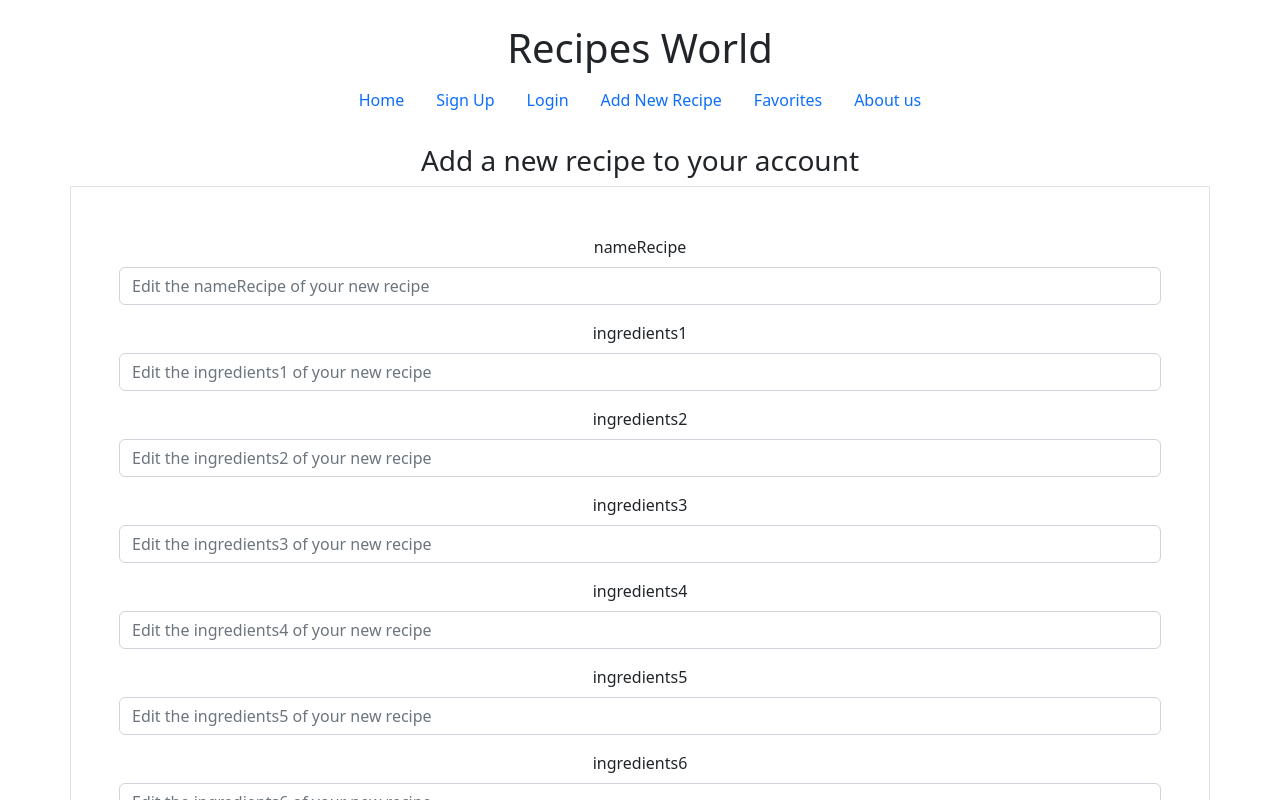
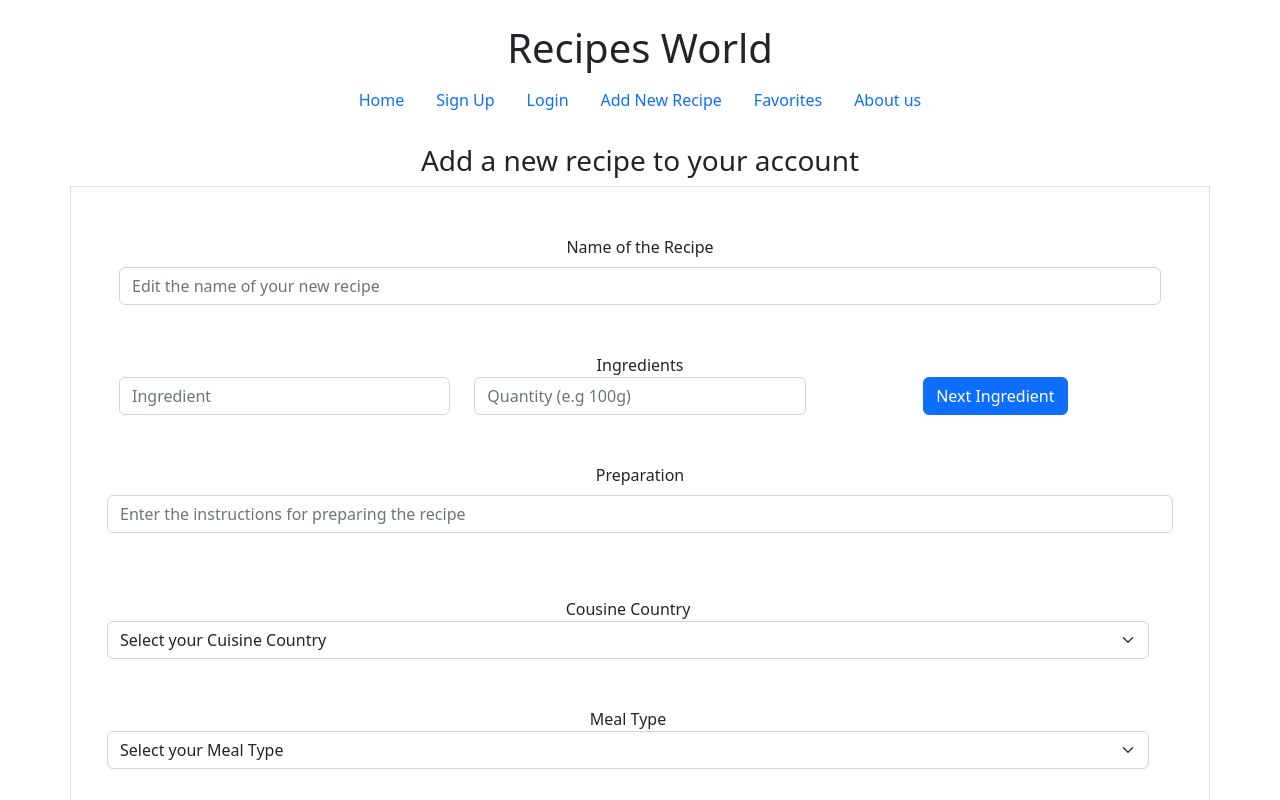
Before and after one commit to mdidomizio/Final-Project---Adelya-Miriam-Fatima, a React (Create React App) app: page /addRecipe in a window 1280 px wide. Shown: the top 800 px of the page. Built offline with nearby package versions, Linux system fonts and the light colour scheme; what yup-password would draw is missing.

Commit message:
improved the layout with the new sytem for ingedient, function for adding new fields still not working

```diff
--- a/src/components/AddRecipeForm.js
+++ b/src/components/AddRecipeForm.js
@@ -11,7 +11,7 @@ const AddRecipeForm = (props) => {
   const [error, setError] = useState(false);
   const [messageAdded, setMessageAdded] = useState(false);
 
-  const container = document.getElementById('input-cont');
+  const ingredientContainer = document.getElementById('input-cont');
   var maxIngredientsAllowed = 20;
   var ingredientCount = 1;
   const addIngredient = () => {
@@ -22,7 +22,7 @@ const AddRecipeForm = (props) => {
   }
   let input = document.createElement('input');
   input.placeholder = 'Enter your ingredient';
-  container.appendChild(input);
+  ingredientContainer.appendChild(input);
 
 }
 
@@ -134,6 +134,11 @@ const AddRecipeForm = (props) => {
       ingredients13: yup.string().max(50, "50 characters or less"),
       ingredients14: yup.string().max(50, "50 characters or less"),
       ingredients15: yup.string().max(50, "50 characters or less"),
+      ingredients16: yup.string().max(50, "50 characters or less"),
+      ingredients17: yup.string().max(50, "50 characters or less"),
+      ingredients18: yup.string().max(50, "50 characters or less"),
+      ingredients19: yup.string().max(50, "50 characters or less"),
+      ingredients20: yup.string().max(50, "50 characters or less"),
       measurement1: yup.string().max(50, "50 characters or less").required(),
       measurement2: yup.string().max(50, "50 characters or less"),
       measurement3: yup.string().max(50, "50 characters or less"),
@@ -149,6 +154,11 @@ const AddRecipeForm = (props) => {
       measurement13: yup.string().max(50, "50 characters or less"),
       measurement14: yup.string().max(50, "50 characters or less"),
       measurement15: yup.string().max(50, "50 characters or less"),
+      measurement16: yup.string().max(50, "50 characters or less"),
+      measurement17: yup.string().max(50, "50 characters or less"),
+      measurement18: yup.string().max(50, "50 characters or less"),
+      measurement19: yup.string().max(50, "50 characters or less"),
+      measurement20: yup.string().max(50, "50 characters or less"),
       instruction: yup.string().required(),
       url: yup.string().required(),
     }),
@@ -214,66 +224,84 @@ const AddRecipeForm = (props) => {
           className="container-sm border border-solid p-5"
           onSubmit={formik.handleSubmit}
         >
-          {Object.keys(formik.initialValues).map((itemKey) => {
+          {/* {Object.keys(formik.initialValues).map((itemKey) => {
             if (
               itemKey === "id" ||
               itemKey === "url" ||
               itemKey === "mealType" ||
               itemKey === "mealOrigin" ||
-              itemKey === "mealTag")
+              itemKey === "mealTag" )
               {
               return null;
             }
-            return (
+            return ( */}
               <Form.Group className="mb-3">
-                <Form.Label>{itemKey}</Form.Label>
+                <Form.Label>Name of the Recipe</Form.Label>
                 <Form.Control
-                  id={itemKey}
-                  name={itemKey}
+                  id="nameRecipe"
+                  name="nameRecipe"
                   type="text"
-                  placeholder={`Edit the ${itemKey} of your new recipe`}
+                  placeholder={`Edit the name of your new recipe`}
                   onChange={formik.handleChange}
                 />
 
-                {formik.touched[itemKey] && formik.errors[itemKey] ? (
-                  <div className="text-danger">{`${itemKey} is ${formik.errors[itemKey]}`}</div>
+                {formik.touched.nameRecipe && formik.errors.nameRecipe ? (
+                  <div className="text-danger">{`The name of the recipe is ${formik.errors.nameRecipe}`}</div>
                 ) : null}
               </Form.Group>
-            );
-          })}
 
 
 
 
-        <Form.Group className="mb-3">
-        <div>
+
+        <Form.Group className="ingredient row mt-5">
+        <div className="ingredientContainer">
+        <label htmlFor="url">Ingredients</label>
           <Row>
             <Col>
               <Form.Control placeholder="Ingredient" />
             </Col>
             <Col>
-              <Form.Control placeholder="Quantity" />
+              <Form.Control placeholder="Quantity (e.g 100g)" />
             </Col>
             <Col>
               <Button
               onClick={addIngredient}
-              >Add another ingredient</Button>
+              > Next Ingredient</Button>
             </Col>
           </Row>
 
 
 
           {formik.touched.ingredients1 && formik.errors.ingredients1 ? (
-              <div className="text-danger">{`The first Ingredient is ${formik.errors.mealOrigin}`}</div>
+              <div className="text-danger">{`The first Ingredient is ${formik.errors.ingredients1}`}</div>
             ) : null}
 
 
             {formik.touched.measurement1 && formik.errors.measurement1 ? (
-              <div className="text-danger">{`The quantity of the first ingredient is ${formik.errors.mealOrigin}`}</div>
+              <div className="text-danger">{`The quantity of the first ingredient is ${formik.errors.measurement1}`}</div>
             ) : null}
           </div>
 
           <div>
+          <Form.Group className="mb-3 row mt-5">
+                <Form.Label>Preparation</Form.Label>
+                <Form.Control
+                  id="instruction"
+                  name="instruction"
+                  type="textarea"
+                  placeholder={`Enter the instructions for preparing the recipe`}
+                  onChange={formik.handleChange}
+                />
+
+                {formik.touched.instruction && formik.errors.instruction ? (
+                  <div className="text-danger">{`The name of the recipe is ${formik.errors.instruction}`}</div>
+                ) : null}
+              </Form.Group>
+          </div>
+
+          <div className="mealOrigin row mt-5">
+          <label>Cousine Country</label>
           <Form.Select
           id="mealOrigin"
           name="mealOrigin"
@@ -302,7 +330,8 @@ const AddRecipeForm = (props) => {
             ) : null}
           </div>
 
-          <div>
+          <div className="mealType row mt-5">
+          <label>Meal Type</label>
           <Form.Select
           id="mealType"
           name="mealType"
@@ -381,7 +410,7 @@ const AddRecipeForm = (props) => {
 
         </Form.Group> */}
 
-          <div className="imageUpload d-flex flex-column">
+          <div className="imageUpload d-flex flex-column row mt-5">
             <label htmlFor="url">Add Image</label>
             <input
               id="url"
```
